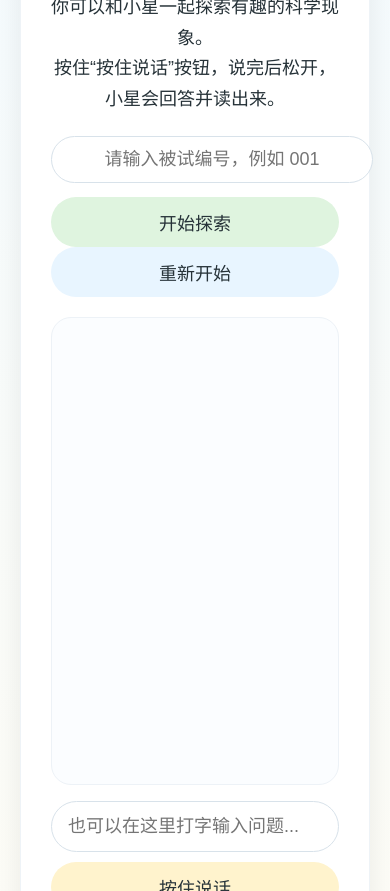
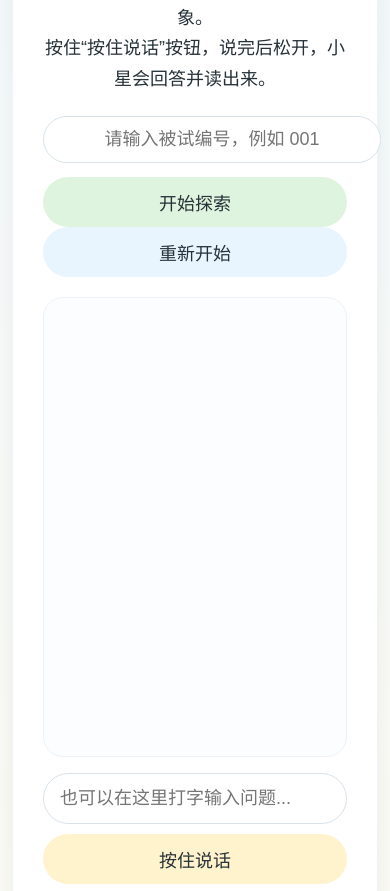
Before and after one commit to Queilier/xiaoxing, a website: page public/index.html in a window 390 px wide. Shown: the part 199-1090 px from the top of the page. Drawn offline with Linux system fonts and the light colour scheme.

```diff
--- a/public/index.html
+++ b/public/index.html
@@ -2,6 +2,7 @@
 <html lang="zh-CN">
 <head>
   <meta charset="UTF-8" />
+  <meta name="viewport" content="width=device-width,initial-scale=1" />
   <title>小星科学探索</title>
 
   <style>
@@ -17,6 +18,8 @@
       max-width: 900px;
       margin: 0 auto;
       padding: 40px 20px;
+      box-sizing: border-box;
+      width: 100%;
     }
 
     .card {
@@ -71,7 +74,9 @@
       display: flex;
       flex-direction: column;
       gap: 10px;
-      height: 430px;
+      height: 60vh; /* 使用视窗高度，随屏幕调整 */
+      max-height: 600px;
+      min-height: 220px;
       overflow-y: auto;
       background: #fbfdff;
       border: 1px solid #edf2f7;
@@ -209,6 +214,10 @@
       .participant-input {
         max-width: 100%;
       }
+
+      .page { padding: 20px 12px; }
+
+      .chat-box { height: 50vh; }
     }
   </style>
 </head>
```
Also changed, not shown: 2 other files.
